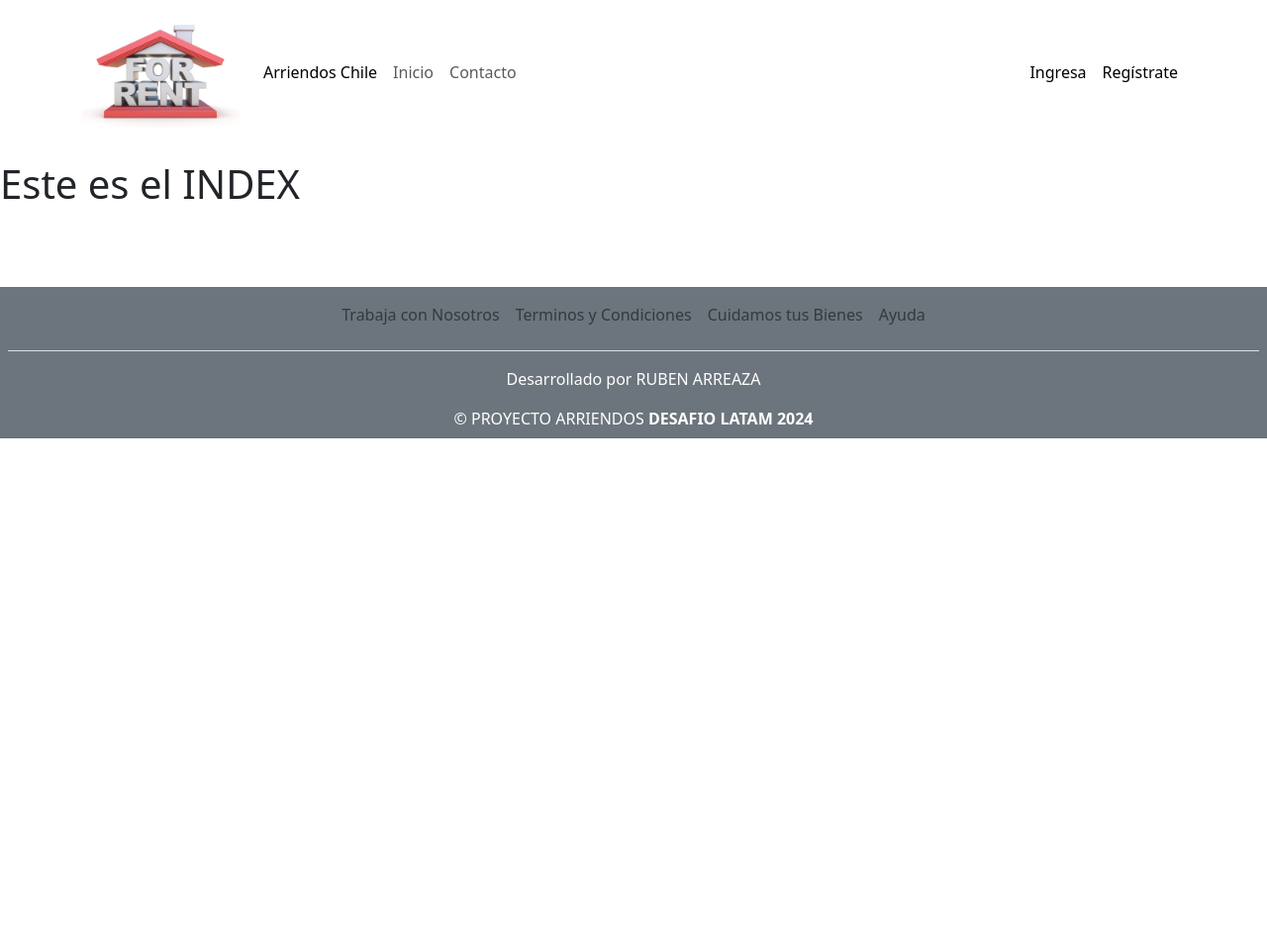
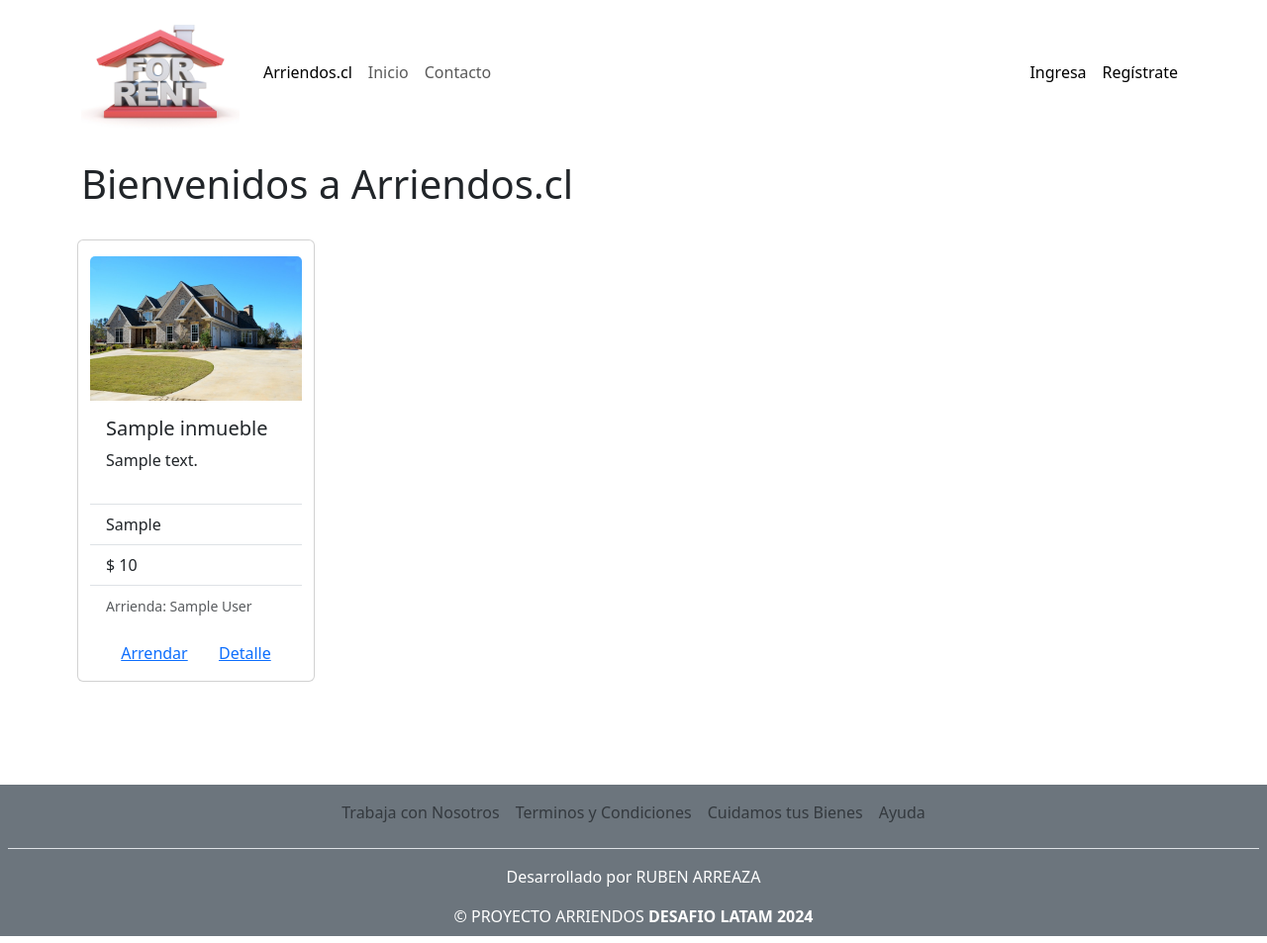
Before and after one commit to rubenchu-389/proyecto_arriendos, a Django app: page / in a window 1280 px wide. Shown: the top 953 px of the page at 99% size. Before the commit the page ends 443 px from the top, so only its background shows below. Run offline with Django 5.2, Linux system fonts and the light colour scheme; tables that the repository leaves empty hold one stand-in row (values such as "Sample post").

Commit message:
Se crea el index donde se muestran las propiedades sin filtros

```diff
--- a/m7_python/templates/index.html
+++ b/m7_python/templates/index.html
@@ -1,5 +1,37 @@
 {% extends 'base.html' %}
 
+{% load static %}
 {% block content %}
-    <h1>Este es el INDEX</h1>
+<div class="container">
+    <h1 class="fs-1">Bienvenidos a Arriendos.cl</h1>
+
+
+
+    <div class="row">
+        {% for propiedad in propiedades %}
+        <div class="card mx-2 my-4" style="width: 15rem;">
+            <img src= "{% static 'img/casa_modelo2.jpg' %}"
+            class="card-img-top mt-3" alt="casa_modelo2">
+            <div class="card-body">
+                <h5 class="card-title">{{ propiedad.nombre }}</h5>
+                <p class="card-text">{{ propiedad.descripcion }}</p>
+            </div>
+            <div>
+                <ul class="list-group list-group-flush">
+                    <li class="list-group-item fw-medium">{{ propiedad.comuna.nombre }}</li>
+                    <li class="list-group-item">{{ propiedad.direccion}}</li>
+                    <li class="list-group-item">$ {{ propiedad.precio_mensual_arriendo }}</li>
+                    <li class="list-group-item text-body-secondary"><small>Arrienda: {{ propiedad.propietario.first_name }} {{ propiedad.propietario.last_name }}</small></li>
+                </ul>
+                <div class="card-body d-flex justify-content-evenly">
+                    <a href="#" class="card-link">Arrendar</a>
+                    <a href="#" class="card-link">Detalle</a>
+                </div>
+            </div>
+        </div>
+        {% empty %}
+            <p class="fs-4 mt-5 text-center">No se han encontrado propiedades con esas caracteríscas</p>
+        {% endfor %}
+    </div>
+</div>
 {% endblock %}
--- a/m7_python/templates/navbar.html
+++ b/m7_python/templates/navbar.html
@@ -12,7 +12,7 @@
         <div class="collapse navbar-collapse" id="navbarSupportedContent">
             <ul class="navbar-nav me-auto mb-2 mb-lg-0">
                 <li class="nav-item">
-                    <a class="nav-link active" aria-current="page" href="{% url 'index' %}">Arriendos Chile</a>
+                    <a class="nav-link active" aria-current="page" href="{% url 'index' %}">Arriendos.cl</a>
                 </li>
                 <li class="nav-item">
                     <a class="nav-link" aria-current="page" href="/">Inicio</a>
--- a/m7_python/views.py
+++ b/m7_python/views.py
@@ -8,7 +8,12 @@
 
 
 def index(request):
-        return render(request, 'index.html')
+    propiedades = Inmueble.objects.all()
+    context = {
+        'propiedades': propiedades
+    }
+
+    return render(request, 'index.html', context)
 
 def register(request):
     if request.method == 'POST':
```
Also changed, not shown: m7_python/static/img/casa_modelo.jpg (added), m7_python/static/img/casa_modelo2.jpg (added).
